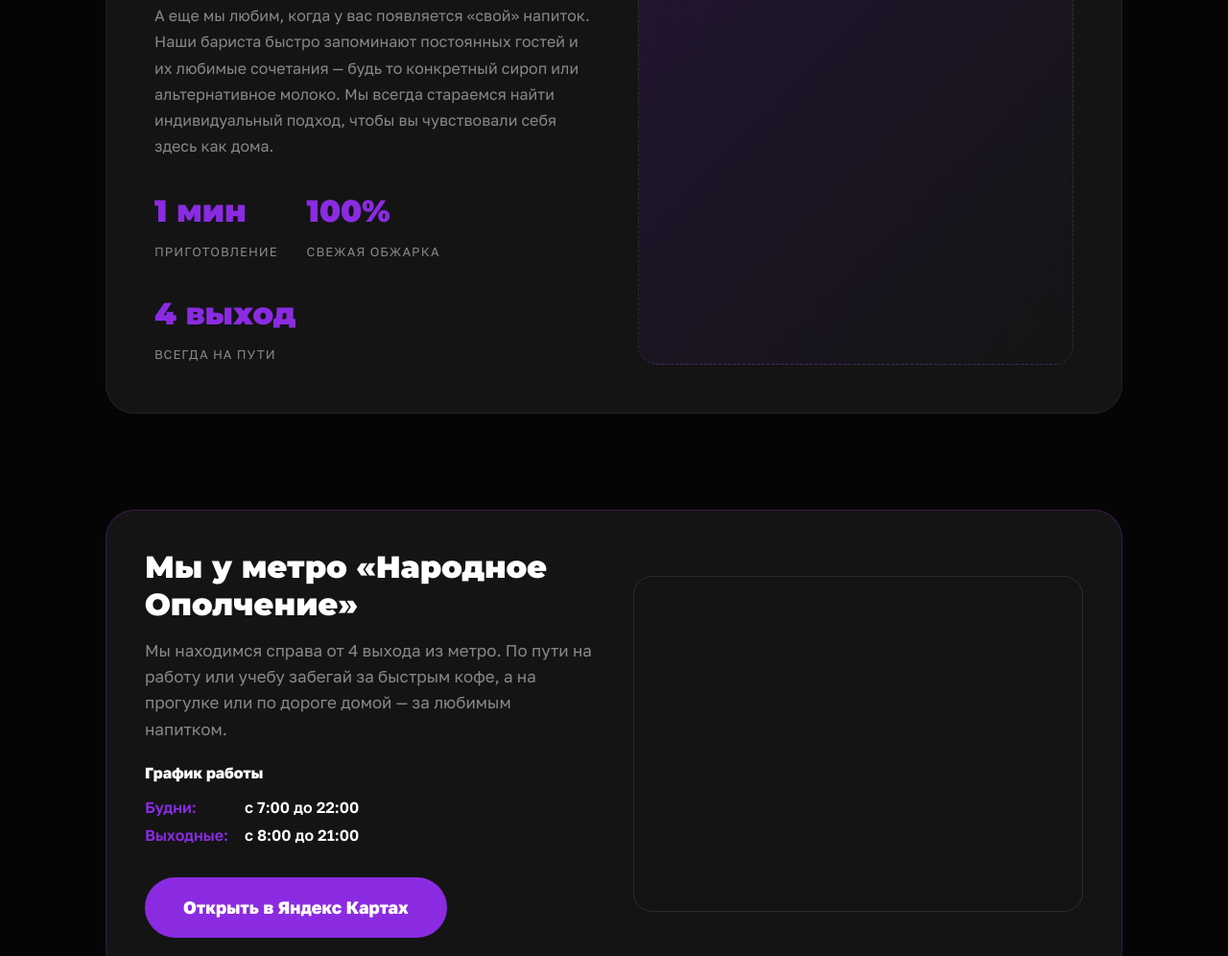
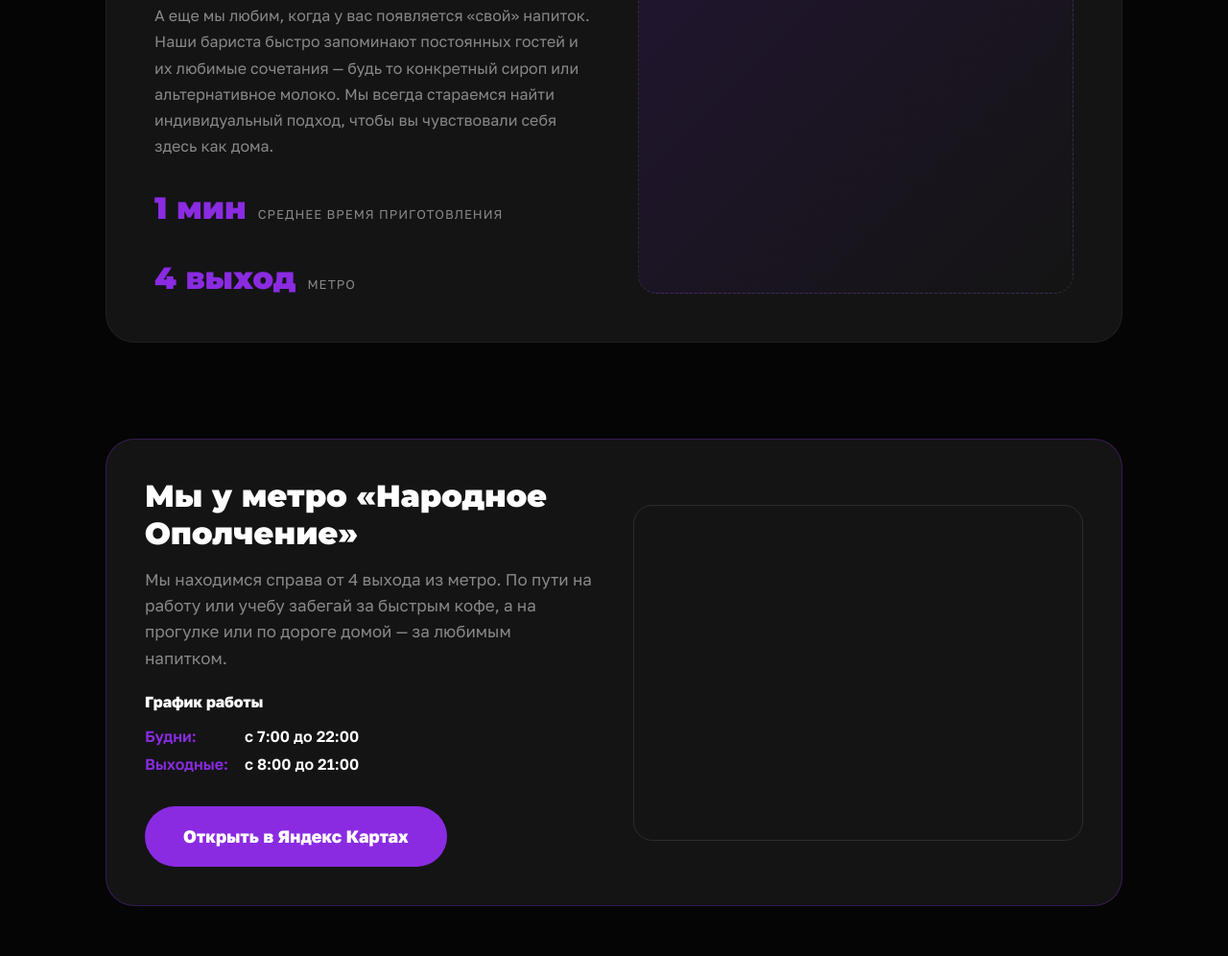
Before and after one commit to blackwitework/sudacoffee, a plain HTML site: page index.html in a window 1280 px wide. Shown: the part 4473-5469 px from the top of the page at 96% size. Drawn offline with Linux system fonts and the light colour scheme.

Commit message:
Update index.html

```diff
--- a/index.html
+++ b/index.html
@@ -82,17 +82,32 @@
         .about-content p { color: var(--text-muted); font-size: 16px; line-height: 1.7; margin-bottom: 20px; }
 
         /* Обновленный блок статистики */
-        .about-stats { display: flex; gap: 30px; margin-top: 30px; flex-wrap: wrap; }
+        .about-stats {
+            display: flex;
+            flex-direction: row;
+            flex-wrap: wrap;
+            gap: 40px;
+            margin-top: 35px;
+        }
+        .stat-item {
+            display: flex;
+            align-items: baseline;
+            gap: 12px;
+            white-space: nowrap; /* Запрещает перенос внутри блока */
+        }
         .stat-item b {
-            display: block;
             font-family: 'Montserrat', sans-serif;
             font-size: 32px;
             font-weight: 900;
             color: var(--accent);
-            white-space: nowrap; /* Запрещает перенос строки (чтобы "4 выход" было вместе) */
-            margin-bottom: 5px;
+            line-height: 1;
         }
-        .stat-item span { font-size: 13px; color: var(--text-muted); text-transform: uppercase; letter-spacing: 1px; }
+        .stat-item span {
+            font-size: 13px;
+            color: var(--text-muted);
+            text-transform: uppercase;
+            letter-spacing: 1px;
+        }
 
         .about-image {
             background: linear-gradient(135deg, #2a1642 0%, #141414 100%);
@@ -234,6 +249,7 @@
         }
         @media (max-width: 768px) {
             .nav-links { display: none; }
+            .about-stats { flex-direction: column; gap: 20px; }
         }
     </style>
 </head>
@@ -404,15 +420,11 @@
                 <div class="about-stats">
                     <div class="stat-item">
                         <b>1 мин</b>
-                        <span>Приготовление</span>
-                    </div>
-                    <div class="stat-item">
-                        <b>100%</b>
-                        <span>Свежая обжарка</span>
+                        <span>Среднее время приготовления</span>
                     </div>
                     <div class="stat-item">
                         <b>4 выход</b>
-                        <span>Всегда на пути</span>
+                        <span>метро</span>
                     </div>
                 </div>
             </div>
```
